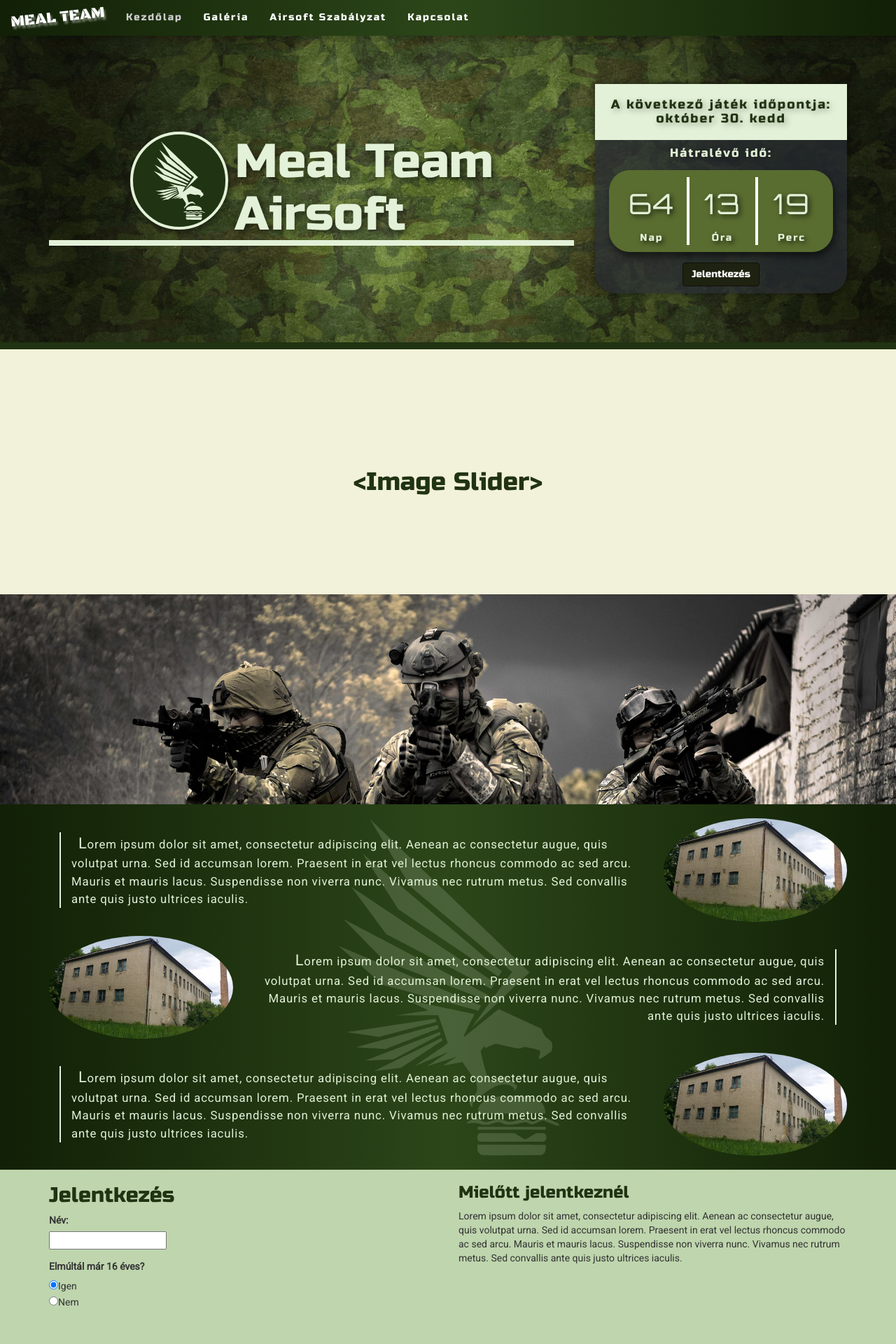
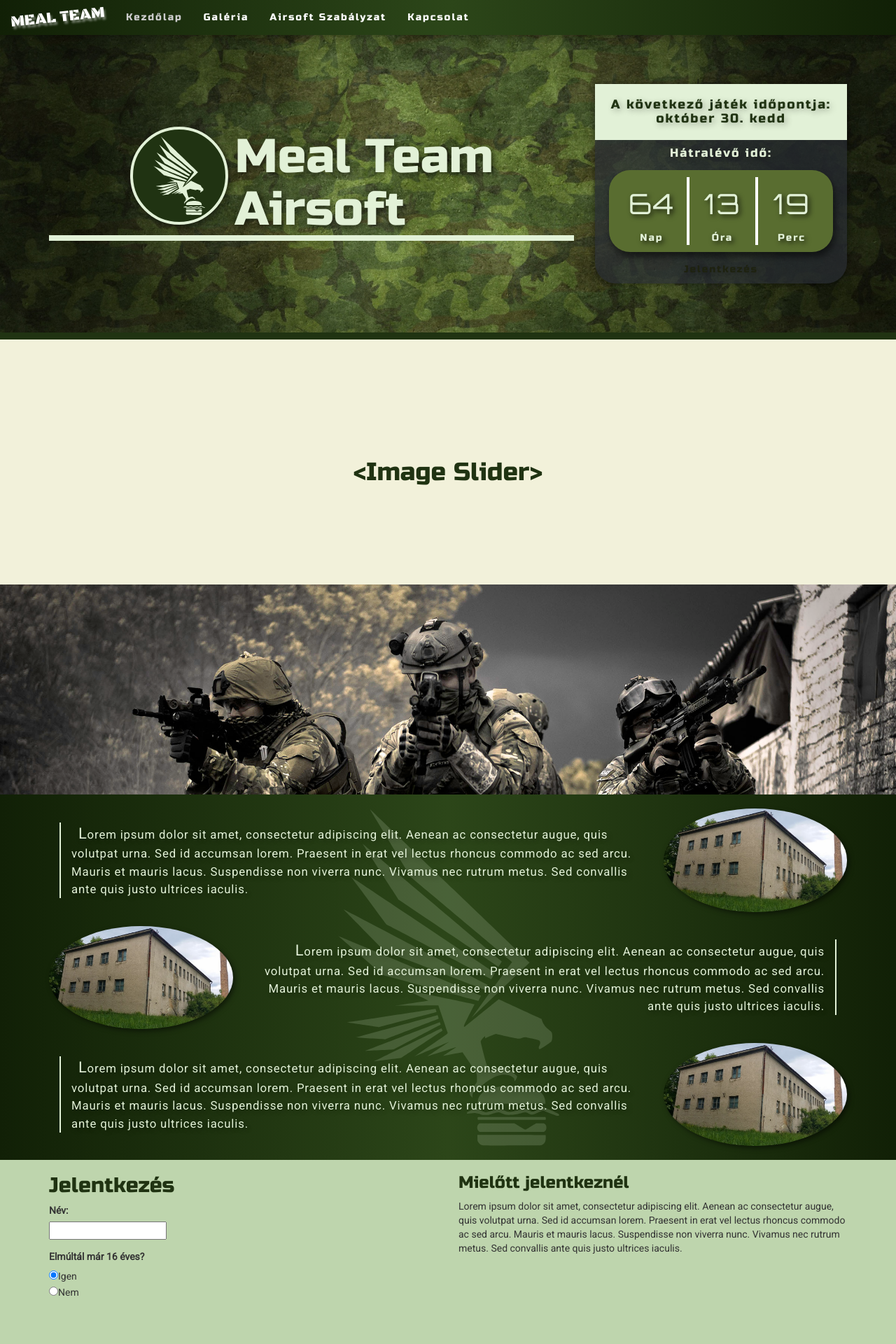
Before and after one commit to stchristian/mealteam, a PHP site: page / in a window 1280 px wide. Shown: the top 1920 px of the page at 70% size. Run offline with PHP 8.4, Linux system fonts and the light colour scheme; some libraries are stand-ins or nearby versions.

Commit message:
Google maps api fix, changes to introtext&navbar

```diff
--- a/index.html
+++ b/index.html
@@ -2,17 +2,17 @@
 <html lang="hu">
     <head>
     <!--meta-section-->
-    <title>MEAL Team | Kezdőlap</title>
+    <title>Meal Team Airsoft | Kezdőlap</title>
     <meta charset="utf-8">
     <meta name="viewport" content="width=device-width, initial-scale=1, maximum-scale=1, user-scalable=no">
     <meta http-equiv="x-ua-compatible" content="ie=edge">
-    <meta name="description" content="MEAL Team Airsoft Sportegyesület Ózd">
+    <meta name="description" content="Meal Team Airsoft Sportegyesület Ózd">
     <meta name="author" content="László Bence, Hübner Krisztián">
     <meta name="keywords" content="airsoft,sport,mealteam,ózd,sportegyesület,csapatjáték">
     <!--facebook-meta-->
-    <meta property="og:title" content="MEAL Team">
+    <meta property="og:title" content="Meal Team Airsoft">
     <meta property="og:image" content="link_to_image">
-    <meta property="og:description" content="MEAL Team Airsoft Sportegyesület Ózd">
+    <meta property="og:description" content="Az ózdi airsoft sportegyesület honlapja.">
 
     <!--Custom Bootstrap 3.3.7 -->
     <link rel="stylesheet" href="css/main.css">
@@ -20,10 +20,11 @@
     <!-- Fonts -->
     <link href="https://fonts.googleapis.com/css?family=Black+Ops+One|Orbitron|Roboto|Russo+One&amp;subset=latin-ext" rel="stylesheet">
 
+
+
     </head>
 
     <body onload="currentYear(); mapLoader();">
-
         <!-- Navigation bar -->
         <nav class="navbar navbar-default navbar-fixed-top" id="navbar">
             <div class="container-fluid">
@@ -38,8 +39,6 @@
                     <a class="navbar-brand" href="index.html" hreflang="hu"><span class="brandlogo"></span> MEAL Team</a>
 
                 </div>
-
-
                 <div class="collapse navbar-collapse" id="bs-example-navbar-collapse-1">
                     <ul class="nav navbar-nav">
                       <li class="active"><a href="index.html" hreflang="hu">Kezdőlap<span class="sr-only">(current)</span></a></li>
@@ -61,9 +60,7 @@
                                 <span class="logo"></span><h1>Meal Team <br>Airsoft</h1>
                             </div>
                         </div>
-
                         <div class="col-xs-12 col-sm-12 col-md-6 col-lg-4">
-
                             <div class="countdown-timer">
                                 <div id="idopont">
                                     <h4>A következő játék időpontja: <br><span id="gameDate"></span></h4>
@@ -87,9 +84,10 @@
                                         </div>
                                       </div>
                                     </div>
-                                <button class="btn btn-primary"id="subscribe-button" type="button" value="">Jelentkezés</button>
+                                <a href="index.html#apply-section">Jelentkezés</a>
                             </div>
                         </div>
+
                     </div>
                 </div>
             </div>
@@ -150,7 +148,7 @@
             <div id="applyWrapper">
                 <div class="container">
                     <div class="row">
-                        <div class="col-xs-12 col-sm-6 col-md-6-col-lg-6">
+                        <div class="col-xs-12 col-sm-6 col-md-6-col-lg-6" id="apply-section">
                             <h2 id="join-game">Jelentkezés</h2>
                             <form action="">
                                 <div class="form-group">
@@ -250,8 +248,10 @@
         <!--custom scripts-->
         <script async defer src="js/currentYear.js"></script>
         <script async defer src="js/mapLoader.js"></script>
-        <script async defer src="js/timer.js">
+        <script async defer src="js/timer.js"></script>
 
-        </script>
+        <script src="https://maps.googleapis.com/maps/api/js?key=AIzaSyA3ww_YFlx40Lm7ZHKtHBOJmVKFE1yXhRw&callback=myMap"></script>
+
+
     </body>
 </html>
--- a/sass/_intro.scss
+++ b/sass/_intro.scss
@@ -1,6 +1,4 @@
 #introWrapper {
-    background-image: $navbar-default-bg-image;
-
     position: relative;
 
     .container {
@@ -23,12 +21,17 @@
             margin-bottom: 0;
             color: $color-primary-1;
             letter-spacing: .05em;
+            text-shadow: 3px 3px 7px rgba(0,0,0,0.3);
 
             &::first-letter{
                 font-size: 1.3em;
             }
         }
 
+        img {
+            display: block;
+            box-shadow: 3px 3px 7px rgba(0,0,0,0.5);
+        }
 
 
         &:nth-child(even) {
@@ -49,6 +52,17 @@
         }
     }
 
+    &::before {
+        content : "";
+        display: block;
+        position: absolute;
+        top: 0;
+        left: 0;
+        background-image: $navbar-default-bg-image;
+        width: 100%;
+        height: 100%;
+        z-index: -2;
+    }
     &::after {
         content : "";
         display: block;
@@ -64,7 +78,6 @@
         width: 100%;
         height: 100%;
         opacity : 0.16;
-
-        // z-index: -1;
+        z-index: -1;
     }
 }
--- a/sass/_navbar.scss
+++ b/sass/_navbar.scss
@@ -22,9 +22,11 @@
 .navbar-default .navbar-nav > li > a:hover, .navbar-default .navbar-nav > .active > a:hover {
     background-color: #fff;
     color: $color-primary-3;
+    text-shadow: 0px 3px 2px rgba(0,0,0,0.2);
 }
 
 .navbar-default {
     background-image: $navbar-default-bg-image;
     box-shadow: 0px 5px 10px rgba(0,0,0,0.3);
+    border: none !important;
 }
```
Also changed, not shown: css/main.css.
